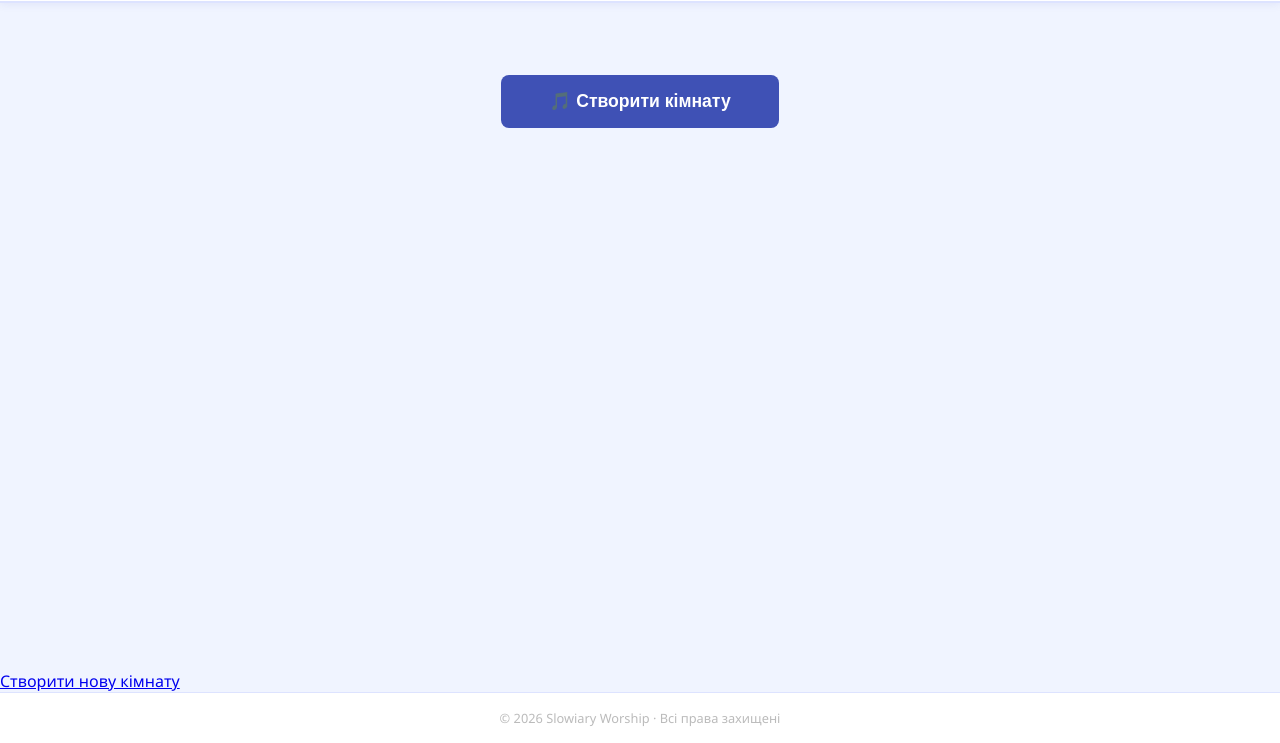
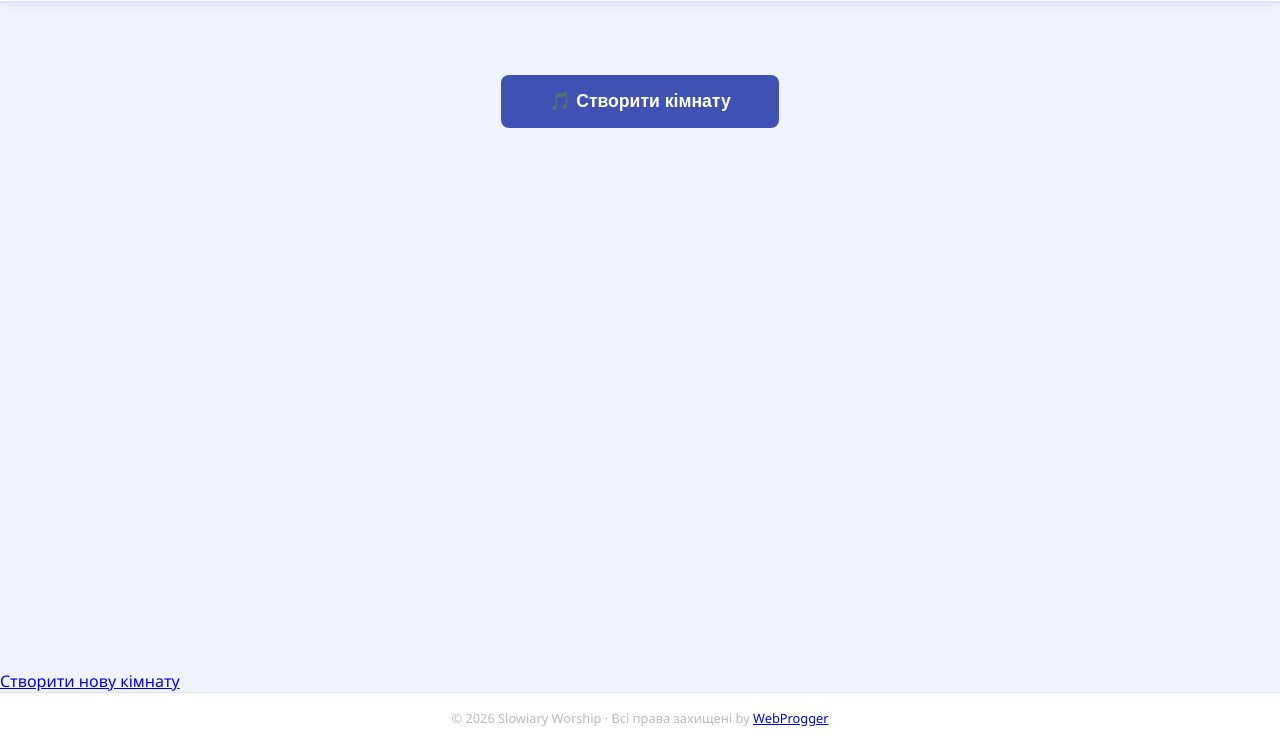
Before and after one commit to slowowiary/pisni, a website: page public/index.html in a window 1280 px wide. Shown: the part 57-800 px from the top of the page. Drawn offline with Linux system fonts and the light colour scheme; no server answers.

Commit message:
Update index.html

```diff
--- a/public/index.html
+++ b/public/index.html
@@ -293,7 +293,7 @@
 
   </main>
 <a href="https://pisni.slovo-wiry.workers.dev/">Створити нову кімнату</a>
-  <footer>© 2026 Slowiary Worship · Всі права захищені</footer>
+  <footer>© 2026 Slowiary Worship · Всі права захищені by <a href="https://webprogger.wordpress.com/">WebProgger</a></footer>
 
   <script src="/app.js"></script>
   <video id="wake-video" loop muted playsinline
```
